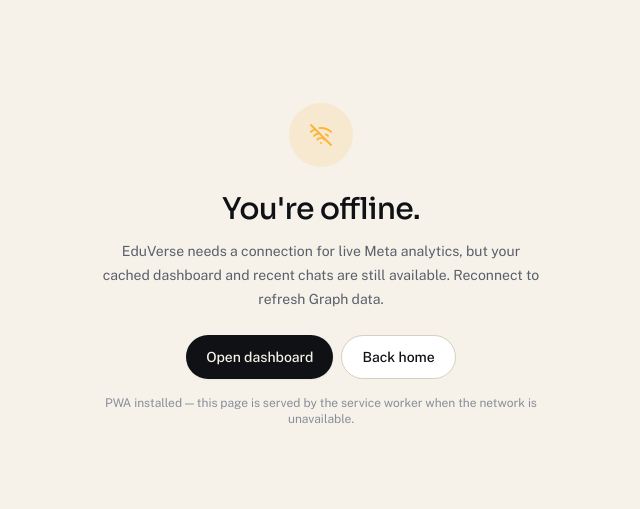
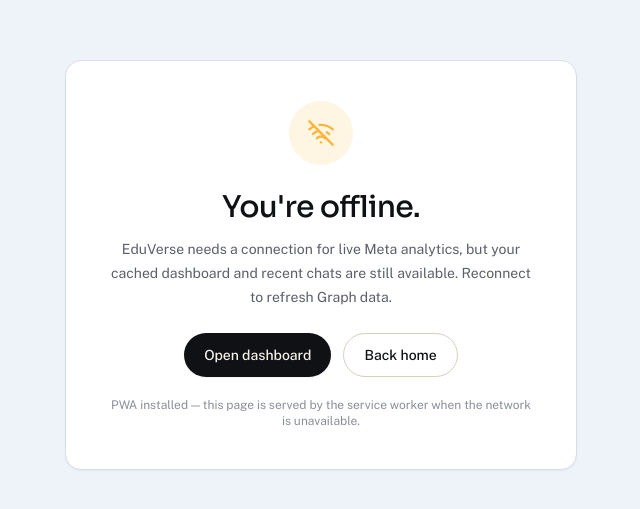
Before and after one commit to Nand3157/eduversesocial, a Next.js app: page /offline in a window 1280 px wide. Shown: the part 135-644 px from the top of the page, without its empty margins (319-959 px from the left). Built offline with nearby package versions, Linux system fonts and the light colour scheme; no server answers.

Commit message:
fix(offline): match ice theme

```diff
--- a/app/offline/page.tsx
+++ b/app/offline/page.tsx
@@ -10,16 +10,16 @@
 
 export default function OfflinePage() {
   return (
-    <main id="main-content" className="grid min-h-screen place-items-center p-6 text-center bg-background">
-      <div className="max-w-md">
-        <span aria-hidden="true" className="mx-auto grid h-16 w-16 place-items-center rounded-full bg-accent-soft text-primary"><WifiOff /></span>
-        <h1 className="mt-6 font-heading text-3xl font-medium tracking-tight text-ink">You&apos;re offline.</h1>
-        <p className="mt-3 text-sm leading-6 text-mutedText">EduVerse needs a connection for live Meta analytics, but your cached dashboard and recent chats are still available. Reconnect to refresh Graph data.</p>
-        <div className="mt-6 flex flex-wrap justify-center gap-2">
+    <main id="main-content" className="grid min-h-screen place-items-center bg-[#EEF3F9] p-6 text-ink dark:bg-[#0A0F1E] dark:text-white">
+      <div className="w-full max-w-lg rounded-2xl border border-[#D6DFE8] bg-white p-8 text-center shadow-sm dark:border-[#1F2A44] dark:bg-[#141E32] sm:p-10">
+        <span aria-hidden="true" className="mx-auto grid h-16 w-16 place-items-center rounded-full bg-[var(--accent-soft)] text-primary"><WifiOff className="h-7 w-7" /></span>
+        <h1 className="mt-6 font-heading text-3xl font-medium tracking-tight text-ink dark:text-white">You&apos;re offline.</h1>
+        <p className="mx-auto mt-3 max-w-md text-sm leading-6 text-mutedText dark:text-[#A1A6B2]">EduVerse needs a connection for live Meta analytics, but your cached dashboard and recent chats are still available. Reconnect to refresh Graph data.</p>
+        <div className="mt-6 flex flex-wrap justify-center gap-3">
           <Button asChild><Link href="/dashboard">Open dashboard</Link></Button>
-          <Button asChild variant="secondary"><Link href="/">Back home</Link></Button>
+          <Button asChild variant="secondary" className="dark:border-[#2A2F3A] dark:bg-[#1A1E24] dark:text-white"><Link href="/">Back home</Link></Button>
         </div>
-        <p className="mt-4 text-xs text-faintText">PWA installed — this page is served by the service worker when the network is unavailable.</p>
+        <p className="mt-5 text-xs text-faintText dark:text-[#7F8694]">PWA installed — this page is served by the service worker when the network is unavailable.</p>
       </div>
     </main>
   );
```
